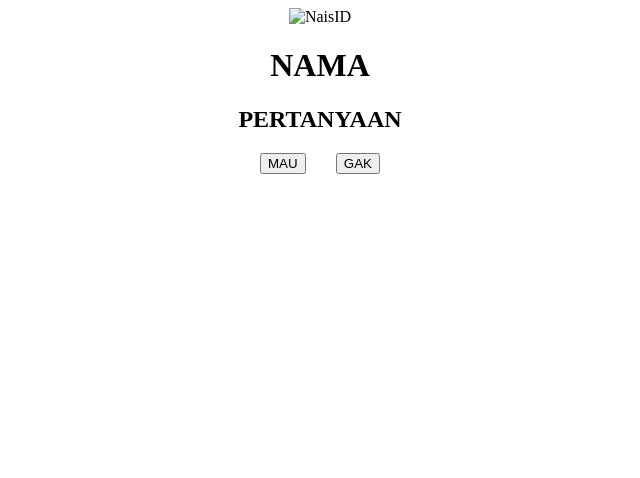
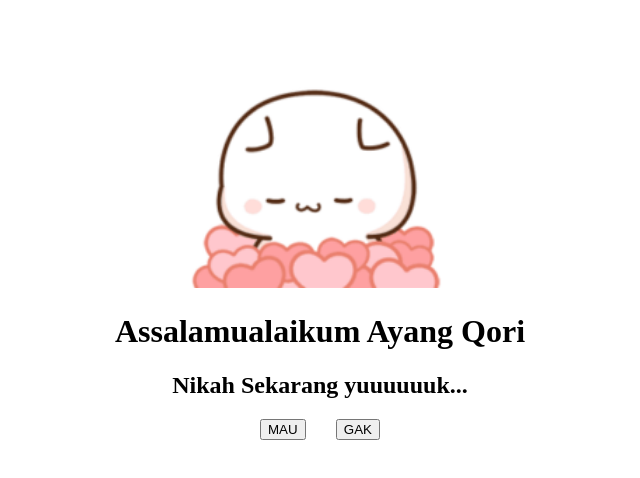
Before and after one commit to avisikhsan/avisikhsan.github.io, a plain HTML site: page index.html in a window 1280 px wide. Shown: the whole page, without its empty margins (320-960 px from the left). Drawn offline with Linux system fonts and the light colour scheme.

Commit message:
Update and rename jujur_NaisID.html to index.html

```diff
--- a/jujur_NaisID.html
+++ b/index.html
@@ -15,16 +15,16 @@
     <title>Just For You &#129505</title>
   </head>
   <body style="text-align: center">
-    <img src="Gambar" alt="NaisID" style="height: 280px" />
-    <h1>NAMA</h1>
-    <h2>PERTANYAAN</h2>
+    <img src="Foto.gif" alt="NaisID" style="height: 280px" />
+    <h1>Assalamualaikum Ayang Qori</h1>
+    <h2>Nikah Sekarang yuuuuuuk...</h2>
     <div>
       <button onclick="mau()">MAU</button>
       <button onmouseover="gak(this)">GAK</button>
     </div>
     <script>
       function mau() {
-        alert("Makasih mau nerima aku :)");
+        alert("gk terpaksa kan");
         alert("Kirim jawabannya ke WA aku ya");
 
         location.assign("https://wa.me/?text=Aku%20mau%20jadi%20pacar%20kamu%20><");
```
